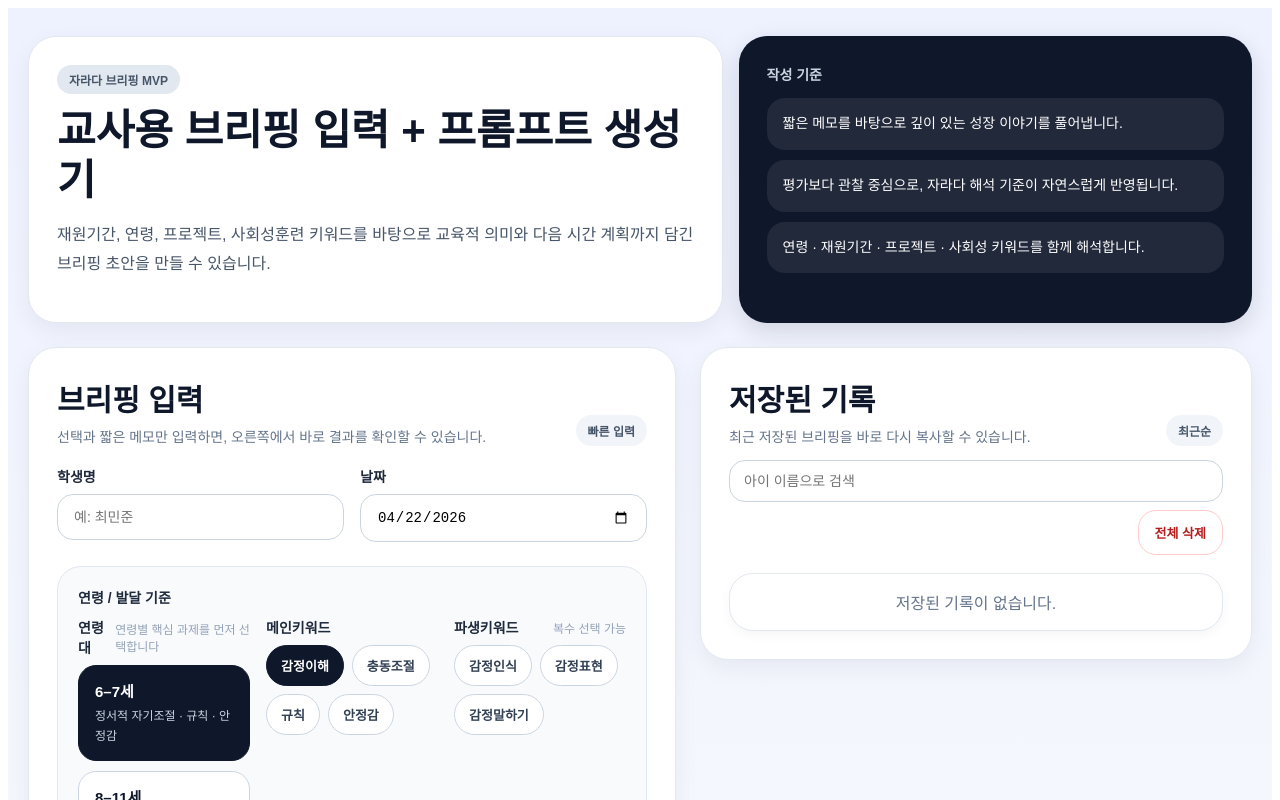
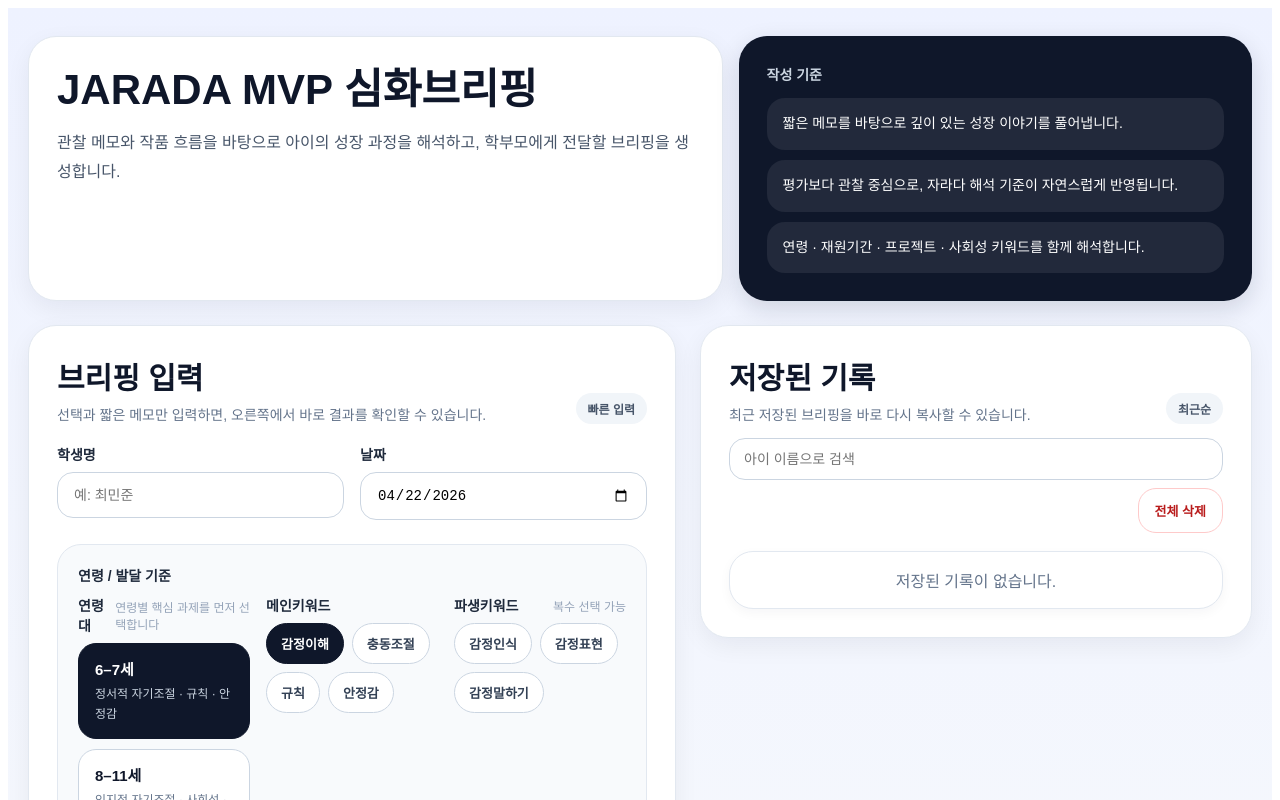
Before and after one commit to jaradaboys/jarada-briefing-2, a React (Vite) app: page / in a window 1280 px wide. Shown: the top 800 px of the page. Built offline with nearby package versions, Linux system fonts and the light colour scheme.

Commit message:
Update App.jsx

```diff
--- a/src/App.jsx
+++ b/src/App.jsx
@@ -829,10 +829,10 @@ export default function App() {
       <div style={styles.container}>
         <div style={styles.topGrid}>
           <div style={styles.card}>
-            <div style={styles.badge}>자라다 브리핑 MVP</div>
-            <h1 style={styles.title}>교사용 브리핑 입력 + 프롬프트 생성기</h1>
-            <p style={styles.subtitle}>
-              재원기간, 연령, 프로젝트, 사회성훈련 키워드를 바탕으로 교육적 의미와 다음 시간 계획까지 담긴 브리핑 초안을 만들 수 있습니다.
+          <h1 style={styles.title}>JARADA MVP 심화브리핑</h1>
+<p style={styles.subtitle}>
+  관찰 메모와 작품 흐름을 바탕으로 아이의 성장 과정을 해석하고,
+  학부모에게 전달할 브리핑을 생성합니다.
             </p>
           </div>
 
```
